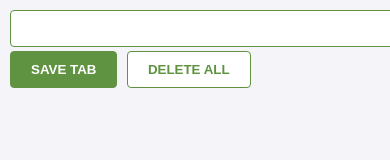
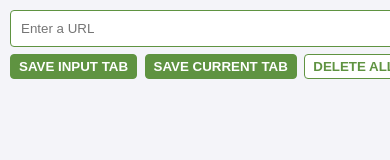
Before and after one commit to Asad-Nawaz92/Tab-Saver-Chrome-Extension, a browser extension: page index.html in a window 390 px wide. Shown: the top 160 px of the page. Drawn offline with Linux system fonts and the light colour scheme.

Commit message:
modified

```diff
--- a/index.html
+++ b/index.html
@@ -10,8 +10,9 @@
 </head>
 
 <body>
-    <input type="text" id="input-el">
-    <button id="tab-btn">SAVE TAB</button>
+    <input type="text" id="input-el" placeholder="Enter a URL">
+    <button id="input-tab-btn">SAVE INPUT TAB</button>
+    <button id="tab-btn">SAVE CURRENT TAB</button>
     <button id="delete-btn">DELETE ALL</button>
     <ul id="ul-el"></ul>
 
--- a/index.js
+++ b/index.js
@@ -3,7 +3,9 @@ const inputEl = document.getElementById("input-el");
 const ulEl = document.getElementById("ul-el");
 const deleteBtn = document.getElementById("delete-btn");
 const tabBtn = document.getElementById("tab-btn");
+const inputTabBtn = document.getElementById("input-tab-btn");
 const leadsFromLocalStorage = JSON.parse(localStorage.getItem("myLeads"));
+
 if (leadsFromLocalStorage) {
   myLeads = leadsFromLocalStorage;
   render(myLeads);
@@ -15,6 +17,22 @@ tabBtn.addEventListener("click", function () {
     localStorage.setItem("myLeads", JSON.stringify(myLeads));
     render(myLeads);
   });
+});
+
+inputTabBtn.addEventListener("click", function () {
+  const inputVal = inputEl.value;
+  if (inputVal) {
+    myLeads.push(inputVal);
+    inputEl.value = "";
+    localStorage.setItem("myLeads", JSON.stringify(myLeads));
+    render(myLeads);
+  }
+});
+
+deleteBtn.addEventListener("click", function () {
+  localStorage.clear();
+  myLeads = [];
+  render(myLeads);
 });
 
 function render(leads) {
@@ -39,12 +57,6 @@ function render(leads) {
   }
 }
 
-deleteBtn.addEventListener("click", function () {
-  localStorage.clear();
-  myLeads = [];
-  render(myLeads);
-});
-
 function deleteSingleLead(index) {
   myLeads.splice(index, 1);
   localStorage.setItem("myLeads", JSON.stringify(myLeads));
--- a/style.css
+++ b/style.css
@@ -18,12 +18,13 @@ input {
 button {
   background: #5f9341;
   color: white;
-  padding: 10px 20px;
+  padding: 7px 15px;
   border: 1px solid #5f9341;
   font-weight: bold;
   cursor: pointer;
   border-radius: 4px;
   margin-right: 5px;
+  margin-top: 5px;
 }
 
 button:hover {
@@ -77,3 +78,15 @@ a {
 a:hover {
   text-decoration: underline;
 }
+
+@media Screen and (max-width: 462px) {
+  button {
+    padding: 4px 8px;
+    border: 1px solid #5f9341;
+    font-weight: bold;
+    cursor: pointer;
+    border-radius: 4px;
+    margin-right: 3px;
+    margin-top: 3px;
+  }
+}
```
Lines whose indentation alone changed are shown as unchanged.
